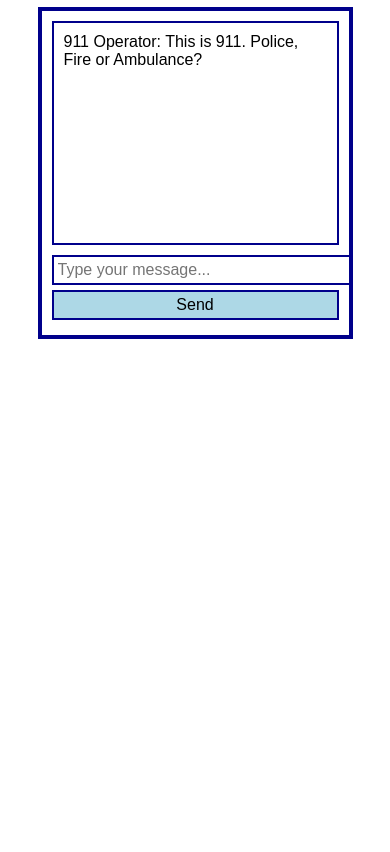
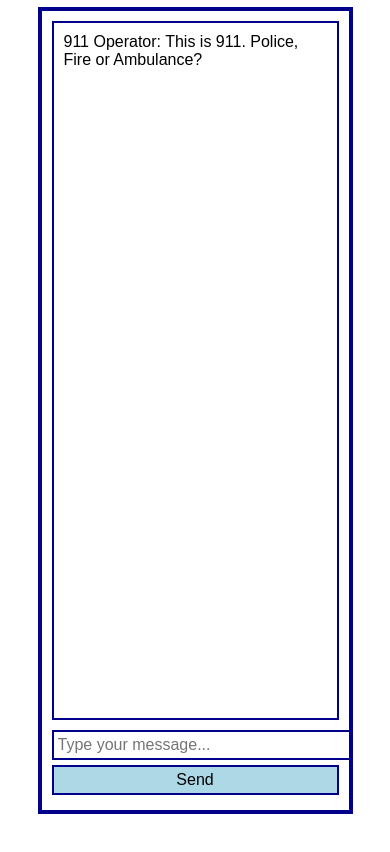
Before and after one commit to vancuvrboy/911_sim, a plain HTML site: page index.html in a window 390 px wide. Shown: the part 60-912 px from the top of the page. Before the commit the page ends 844 px from the top, so only its background shows below. Drawn offline with Linux system fonts and the light colour scheme.

Commit message:
adjusting the height for mobile phones

```diff
--- a/index.html
+++ b/index.html
@@ -103,7 +103,7 @@
             }
 
             #chatBox {
-                height: 200px; /* Adjust chat box height */
+                height: 80vh; /* Adjust chat box height */
             }
         }
 
```
